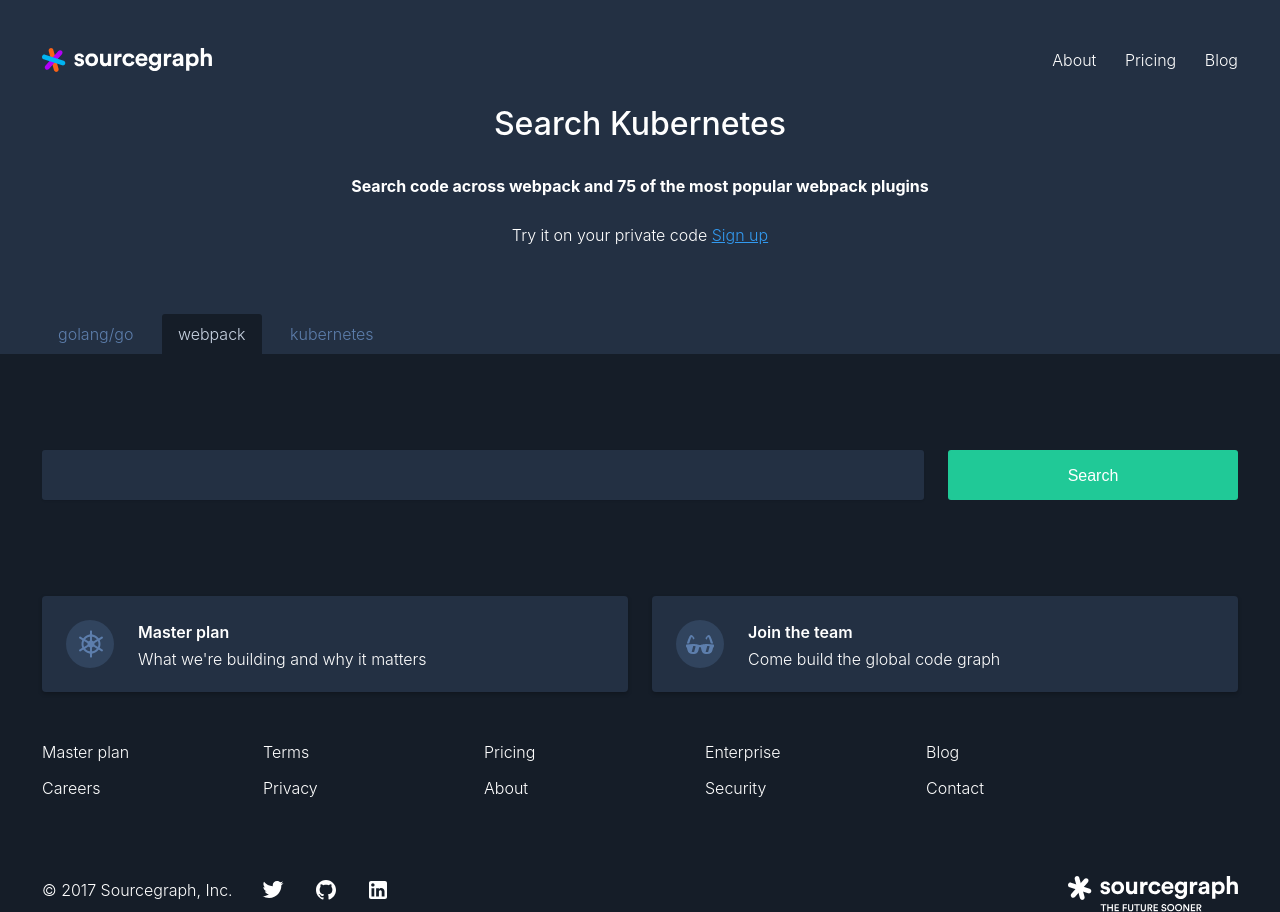
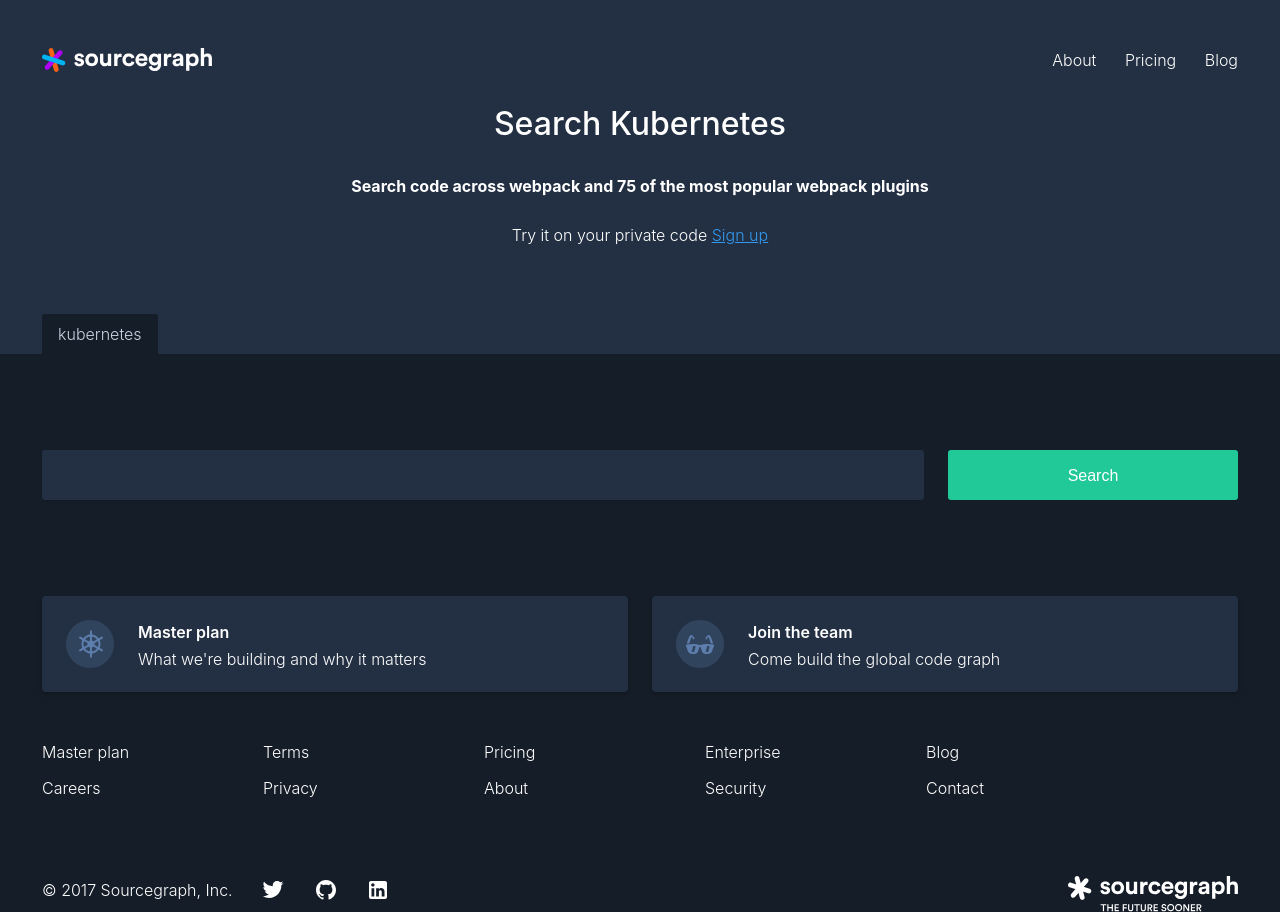
Before and after one commit to hdrhbbu1/sourcegraph.github.io, a Jekyll site: the page built from in/search/kubernetes.md, in a window 1280 px wide. Built offline with Jekyll 4.4.1, drawn with Linux system fonts in a browser that asks for light colours.

Commit message:
adds kubernetes tab only

```diff
--- a/_layouts/search.html
+++ b/_layouts/search.html
@@ -26,9 +26,9 @@
                 <p class="header-call-to-action">{{page.callToActionTitle}} <a href="{{page.callToActionLink}}">{{page.callToActionText}}</a></p>
             </div>
             <div class="header-tabs container">
-                <a class="tab" href="search/go">golang/go</a>
-                <a class="active tab" href="search/webpack">webpack</a>
-                <a class="tab" href="search/kubernetes">kubernetes</a>
+                <!--<a class="tab" href="search/go">golang/go</a>-->
+                <a class="active tab">kubernetes</a>
+                <!--<a class="tab" href="search/kubernetes">kubernetes</a>-->
             </div>
         </div>
 
```
